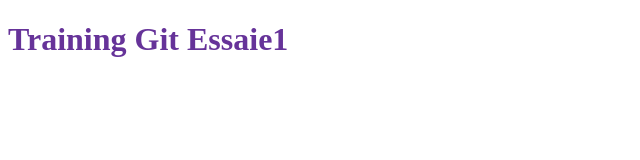
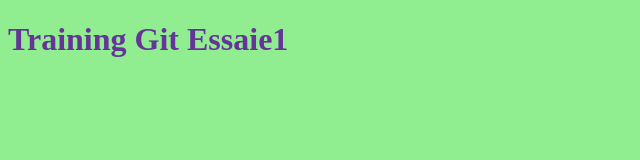
Before and after one commit to JorisGhienne/gitTraining, a plain HTML site: page index.html in a window 1280 px wide. Shown: the whole page, without its empty margins (0-640 px from the left). Drawn offline with Linux system fonts and the light colour scheme.

Commit message:
modif-bg

```diff
--- a/index.html
+++ b/index.html
@@ -5,7 +5,7 @@
     <meta name="viewport" content="width=device-width, initial-scale=1.0">
     <title>Training GIT</title>
 </head>
-<body>
+<body style="background: lightgreen;">
     <h1 style="color: rebeccapurple;">Training Git Essaie1</h1>
 
 </body>
```
